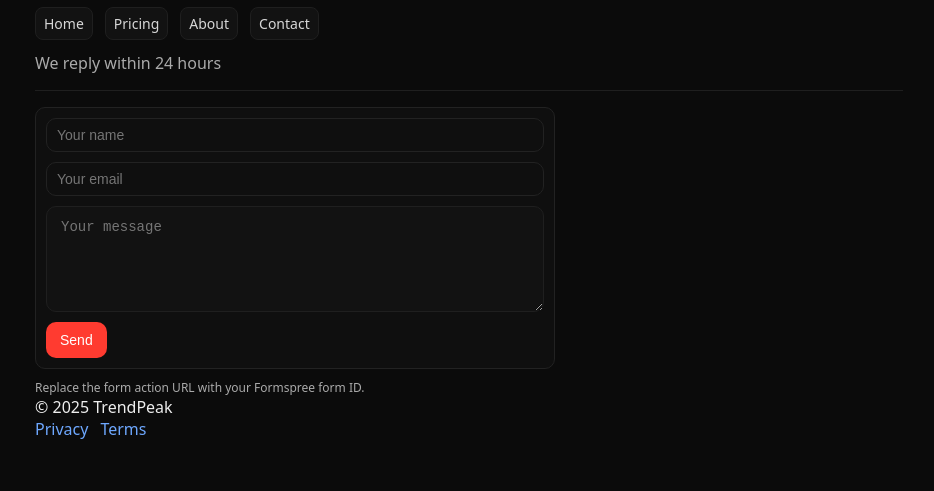
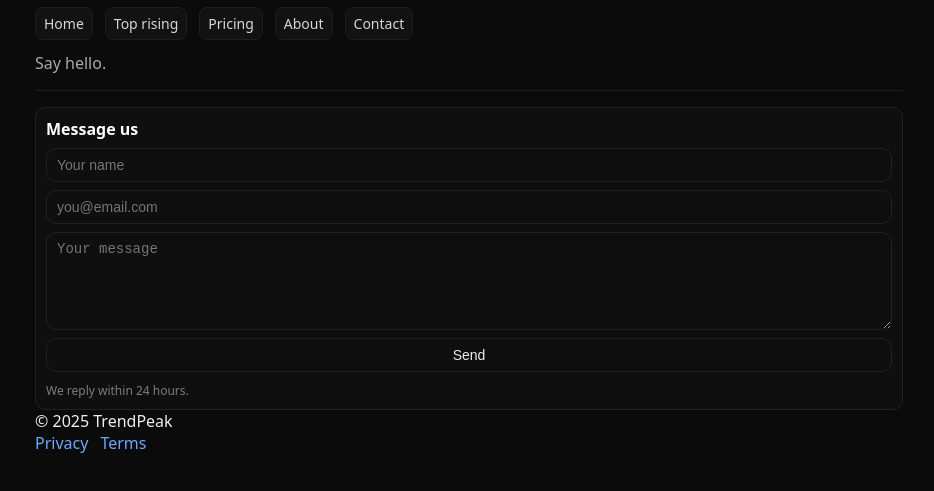
Before and after one commit to strixform/trendpeak-frontend, a website: page contact.html in a window 1280 px wide. Shown: the part 61-552 px from the top of the page, without its empty margins (171-1105 px from the left). Drawn offline with Linux system fonts and the light colour scheme.

Commit message:
Update contact.html

```diff
--- a/contact.html
+++ b/contact.html
@@ -6,15 +6,6 @@
   <meta name="viewport" content="width=device-width,initial-scale=1">
   <link rel="icon" href="/favicon.svg" type="image/svg+xml">
   <link rel="stylesheet" href="/styles.css">
-  <meta property="og:title" content="TrendPeak">
-<meta property="og:description" content="Search any topic. See the rise, spikes, regions, and sources.">
-<meta property="og:url" content="https://trendpeak.io/">
-<meta property="og:type" content="website">
-<meta property="og:image" content="https://trendpeak.io/favicon.svg">
-<meta name="twitter:card" content="summary_large_image">
-<meta name="twitter:title" content="TrendPeak">
-<meta name="twitter:description" content="Search any topic. See the rise, spikes, regions, and sources.">
-<meta name="twitter:image" content="https://trendpeak.io/favicon.svg">
 </head>
 <body>
   <div class="wrap">
@@ -22,21 +13,25 @@
       <div class="brand"><div class="logo"></div><h1>TrendPeak</h1></div>
       <nav class="nav">
         <a href="/index.html">Home</a>
+        <a href="/top.html">Top rising</a>
         <a href="/pricing.html">Pricing</a>
         <a href="/about.html">About</a>
         <a href="/contact.html">Contact</a>
       </nav>
-      <p class="tag">We reply within 24 hours</p>
+      <p class="tag">Say hello.</p>
     </header>
 
     <main>
-      <form action="https://formspree.io/f/mnngraqk" method="POST" class="card" style="display:grid;gap:10px;max-width:520px">
-        <input type="text" name="name" placeholder="Your name" required>
-        <input type="email" name="email" placeholder="Your email" required>
-        <textarea name="message" rows="5" placeholder="Your message" style="padding:12px 14px;background:var(--panel);border:1px solid var(--border);border-radius:10px;color:var(--text)" required></textarea>
-        <button type="submit" style="width:max-content;padding:10px 14px;background:var(--accent2);color:#fff;border:0;border-radius:10px;cursor:pointer">Send</button>
-      </form>
-      <div class="small" style="margin-top:8px">Replace the form action URL with your Formspree form ID.</div>
+      <section class="card">
+        <strong>Message us</strong>
+        <form action="https://formspree.io/f/your-form-id" method="POST" style="display:flex;flex-direction:column;gap:8px;margin-top:8px">
+          <input type="text" name="name" placeholder="Your name" required>
+          <input type="email" name="email" placeholder="you@email.com" required>
+          <textarea name="message" placeholder="Your message" rows="5" required></textarea>
+          <button type="submit">Send</button>
+        </form>
+        <div class="small muted" style="margin-top:6px">We reply within 24 hours.</div>
+      </section>
     </main>
 
     <footer>
@@ -47,6 +42,6 @@
       </div>
     </footer>
   </div>
-  <script>document.getElementById('yr').textContent = new Date().getFullYear();</script>
+  <script>document.getElementById('yr').textContent = new Date().getFullYear()</script>
 </body>
 </html>
```
